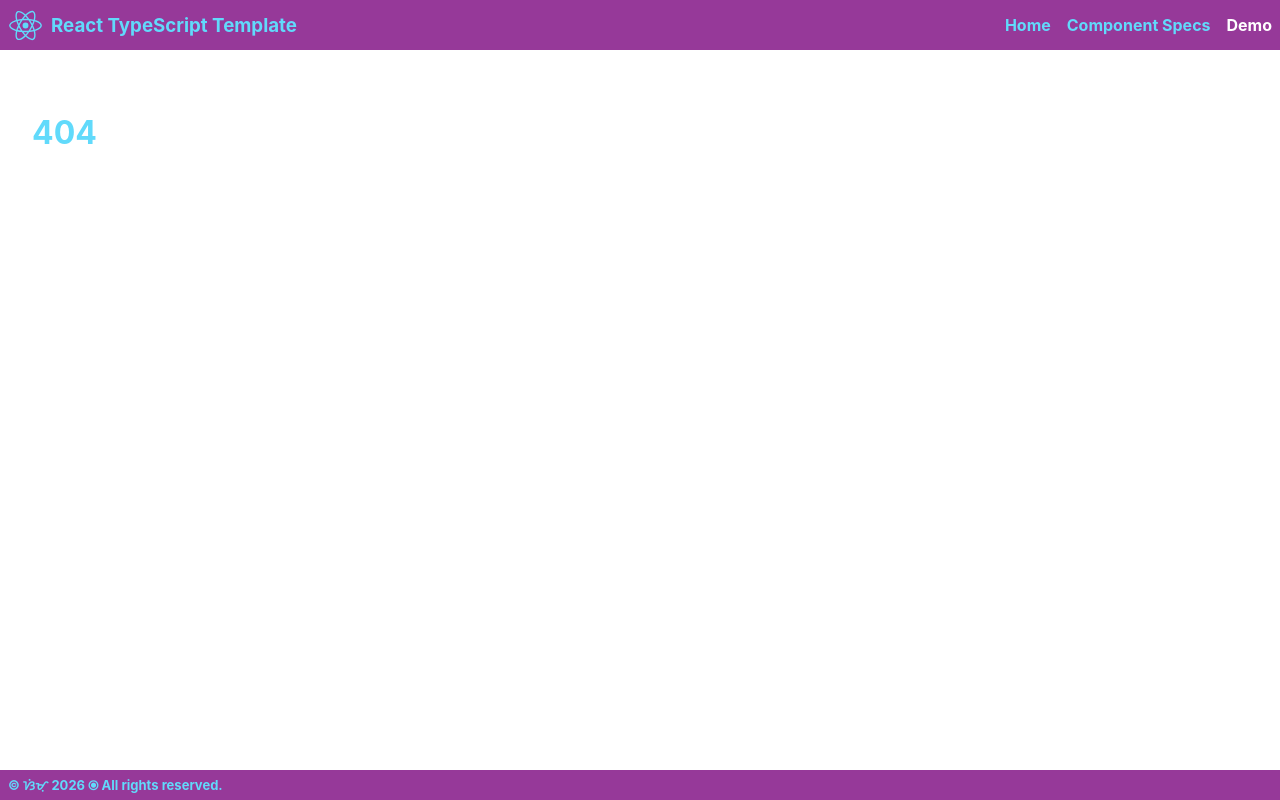
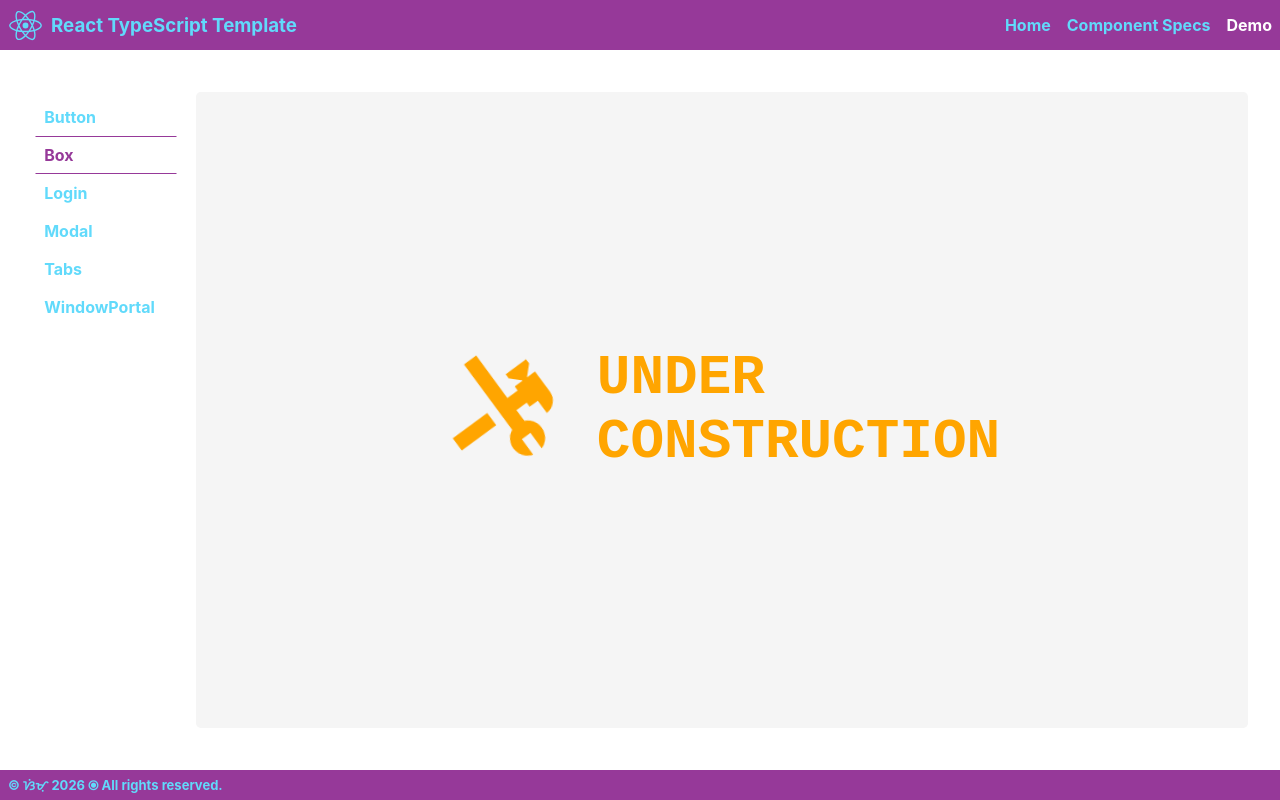
Before and after one commit to jaosimt/ts-app-template, a React (Create React App) app: page /demo/box in a window 1280 px wide. Before the commit this address had no page. Built offline with nearby package versions, Linux system fonts and the light colour scheme.

Commit message:
added empty component demo pages to be completed sooner

```diff
--- /dev/null
+++ b/src/components/pages/demo/box.tsx
@@ -0,0 +1,10 @@
+import { FC } from 'react';
+import UnderConstruction from '../underConstruction';
+
+const BoxDemo:FC = () => {
+    return <div data-component={'tab-demo'} className={'width-100p'}>
+        <UnderConstruction/>
+    </div>
+}
+
+export default BoxDemo;
--- /dev/null
+++ b/src/components/pages/demo/button.tsx
@@ -0,0 +1,10 @@
+import { FC } from 'react';
+import UnderConstruction from '../underConstruction';
+
+const ButtonDemo:FC = () => {
+    return <div data-component={'button-demo'} className={'width-100p'}>
+        <UnderConstruction/>
+    </div>
+}
+
+export default ButtonDemo;
--- a/src/components/pages/demo/index.tsx
+++ b/src/components/pages/demo/index.tsx
@@ -9,9 +9,12 @@ const Demo: FC = () => {
     return <div data-component={'demo'} className={'width-100p'} style={{minHeight: '490px'}}>
         <div className="display-flex gap-1" style={{height: '100%'}}>
             <nav data-nav={'left'} className={'px-0p2 py-0p4'} style={{width: '150px', height: '100%'}}>
+                <NavLink to={'/demo/button'} className={({isActive}) => classNames(isActive && 'active', 'transition-200')}>Button</NavLink>
+                <NavLink to={'/demo/box'} className={({isActive}) => classNames(isActive && 'active', 'transition-200')}>Box</NavLink>
                 <NavLink to={'/demo/login'} className={({isActive}) => classNames(isActive && 'active', 'transition-200')}>Login</NavLink>
                 <NavLink to={'/demo/modal'} className={({isActive}) => classNames(isActive && 'active', 'transition-200')}>Modal</NavLink>
                 <NavLink to={'/demo/tab'} className={({isActive}) => classNames(isActive && 'active', 'transition-200')}>Tabs</NavLink>
+                <NavLink to={'/demo/windowportal'} className={({isActive}) => classNames(isActive && 'active', 'transition-200')}>WindowPortal</NavLink>
             </nav>
             <div className={'p-1p5 border-radius-0p3 position-relative'} style={{width: 'calc(100% - 150px', backgroundColor: 'whitesmoke'}}>
                 {pathname === '/demo' && <UnderConstruction/>}
--- a/src/components/pages/demo/modal.tsx
+++ b/src/components/pages/demo/modal.tsx
@@ -92,7 +92,7 @@ const ModalDemo: FC = () => {
         font-weight: bold;
     `
 
-    return <div data-component={'demo'} className={'width-100p'} style={{minHeight: '490px'}}>
+    return <div data-component={'modal-demo'} className={'width-100p'} style={{minHeight: '490px'}}>
         <h1 className={'mt-0 display-flex justify-content-space-between line-height-1'}>&nbsp;<Counter>{ctr}</Counter></h1>
 
         {
--- a/src/components/pages/demo/tab.tsx
+++ b/src/components/pages/demo/tab.tsx
@@ -69,7 +69,7 @@ const tabItems: TabItemType[] = [
 const TabsDemo: FC = () => {
     const [tabType, setTabType] = useState<any>(localStorage.getItem('tabDemoSelectedTab') || 'boxed');
 
-    return <div data-component={'demo'} className={'width-100p'}>
+    return <div data-component={'tab-demo'} className={'width-100p'}>
         <select value={tabType} onChange={e => {
             setTabType(e.currentTarget.value);
             localStorage.setItem('tabDemoSelectedTab', e.target.value);
--- /dev/null
+++ b/src/components/pages/demo/windowPortal.tsx
@@ -0,0 +1,10 @@
+import { FC } from 'react';
+import UnderConstruction from '../underConstruction';
+
+const WindowPortalDemo:FC = () => {
+    return <div data-component={'window-portal-demo'} className={'width-100p'}>
+        <UnderConstruction/>
+    </div>
+}
+
+export default WindowPortalDemo;
--- a/src/routes/index.tsx
+++ b/src/routes/index.tsx
@@ -3,8 +3,11 @@ import { Route, Routes } from 'react-router';
 import NotFound from '../components/pages/404/404';
 import ComponentSpecs from '../components/pages/componentSpecs';
 import Demo from '../components/pages/demo';
+import BoxDemo from '../components/pages/demo/box';
+import ButtonDemo from '../components/pages/demo/button';
 import ModalDemo from '../components/pages/demo/modal';
 import TabsDemo from '../components/pages/demo/tab';
+import WindowPortalDemo from '../components/pages/demo/windowPortal';
 import Home from '../components/pages/home';
 import Login from '../components/pages/login';
 
@@ -14,9 +17,12 @@ const ContentRouter = () => {
             <Route path="/" element={<Home/>}/>
             <Route path="/specs" element={<ComponentSpecs/>}/>
             <Route path="/demo" element={<Demo/>}>
+                <Route path="/demo/button" element={<ButtonDemo/>}/>
+                <Route path="/demo/box" element={<BoxDemo/>}/>
                 <Route path="/demo/login" element={<Login/>}/>
                 <Route path="/demo/modal" element={<ModalDemo/>}/>
                 <Route path="/demo/tab" element={<TabsDemo/>}/>
+                <Route path="/demo/windowportal" element={<WindowPortalDemo/>}/>
             </Route>
             <Route path="*" element={<NotFound/>}/>
         </Routes>
```
